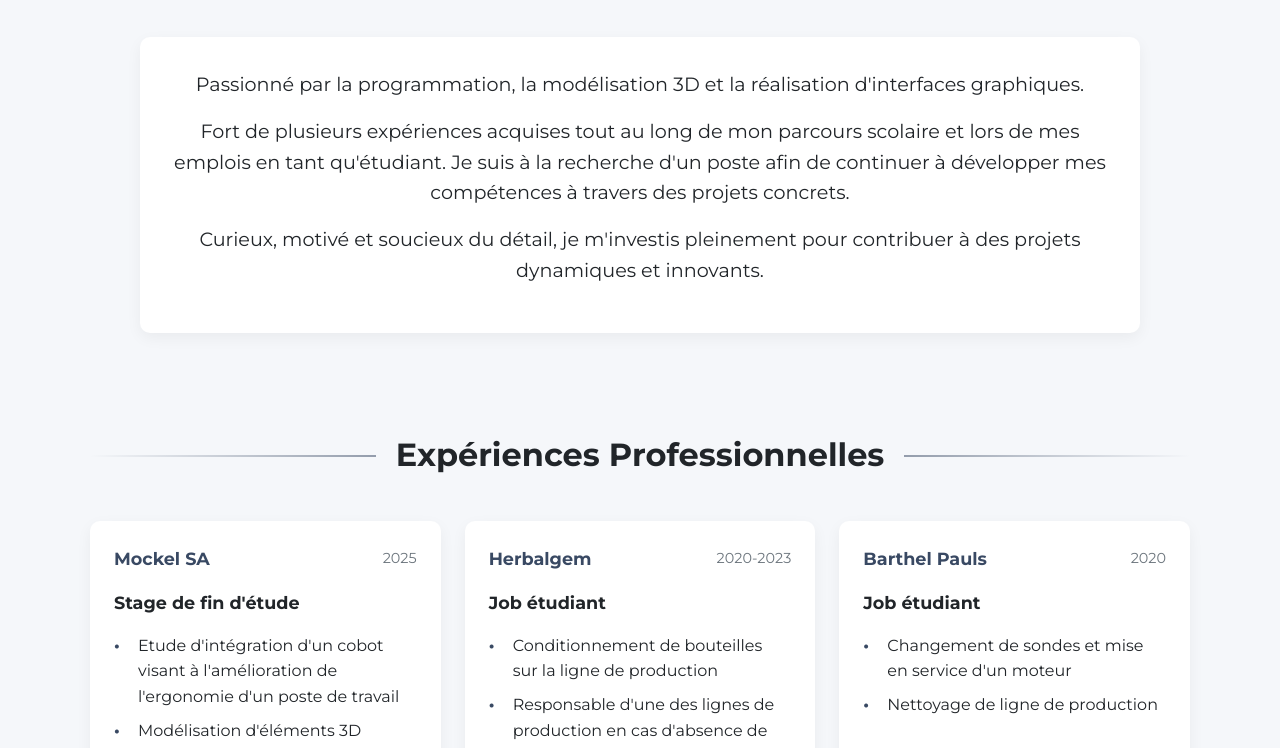
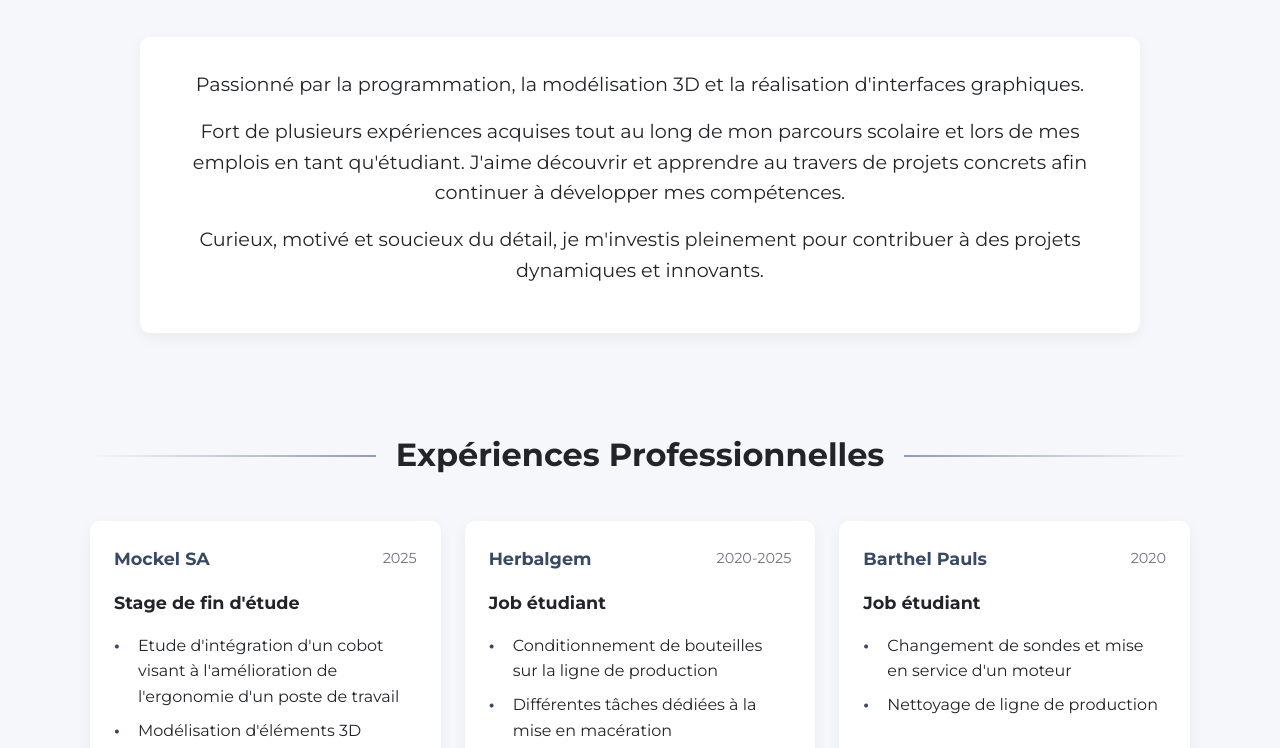
Before and after one commit to GeoffroyCode/Portfolio, a plain HTML site: page index.html in a window 1280 px wide. Shown: the part 291-1039 px from the top of the page. Drawn offline with nearby package versions, Linux system fonts and the light colour scheme.

Commit message:
PortfolioV4

```diff
--- a/index.html
+++ b/index.html
@@ -56,7 +56,7 @@
             </div>
             <div class="about-content">
                 <p>Passionné par la programmation, la modélisation 3D et la réalisation d'interfaces graphiques.</p>
-                <p>Fort de plusieurs expériences acquises tout au long de mon parcours scolaire et lors de mes emplois en tant qu'étudiant. Je suis à la recherche d'un poste afin de continuer à développer mes compétences à travers des projets concrets.</p>
+                <p>Fort de plusieurs expériences acquises tout au long de mon parcours scolaire et lors de mes emplois en tant qu'étudiant. J'aime découvrir et apprendre au travers de projets concrets afin continuer à développer mes compétences.</p>
                 <p>Curieux, motivé et soucieux du détail, je m'investis pleinement pour contribuer à des projets dynamiques et innovants.</p>
             </div>
         </div>
@@ -82,12 +82,13 @@
                 <div class="experience-card">
                     <div class="exp-header">
                         <span class="company">Herbalgem</span>
-                        <span class="date">2020-2023</span>
+                        <span class="date">2020-2025</span>
                     </div>
                     <h3 class="job-title">Job étudiant</h3>
                     <ul class="exp-details">
                         <li>Conditionnement de bouteilles sur la ligne de production</li>
-                        <li>Responsable d'une des lignes de production en cas d'absence de personnel dédié, gestion autonome des opérations</li>
+                        <li>Différentes tâches dédiées à la mise en macération</li>
+                        <li>Responsable d'une des lignes de production, gestion autonome des opérations</li>
                     </ul>
                 </div>
                 <div class="experience-card">
```
